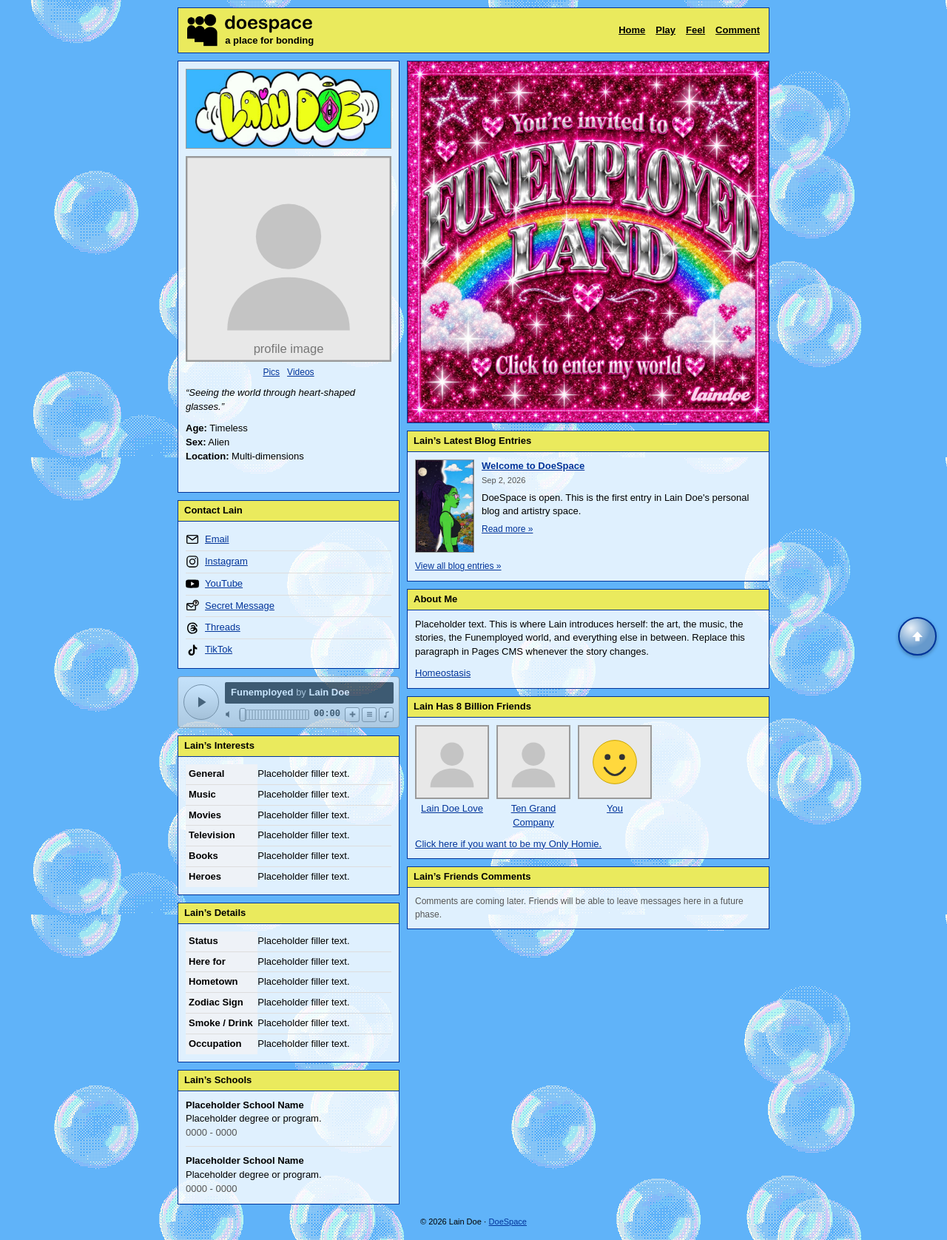
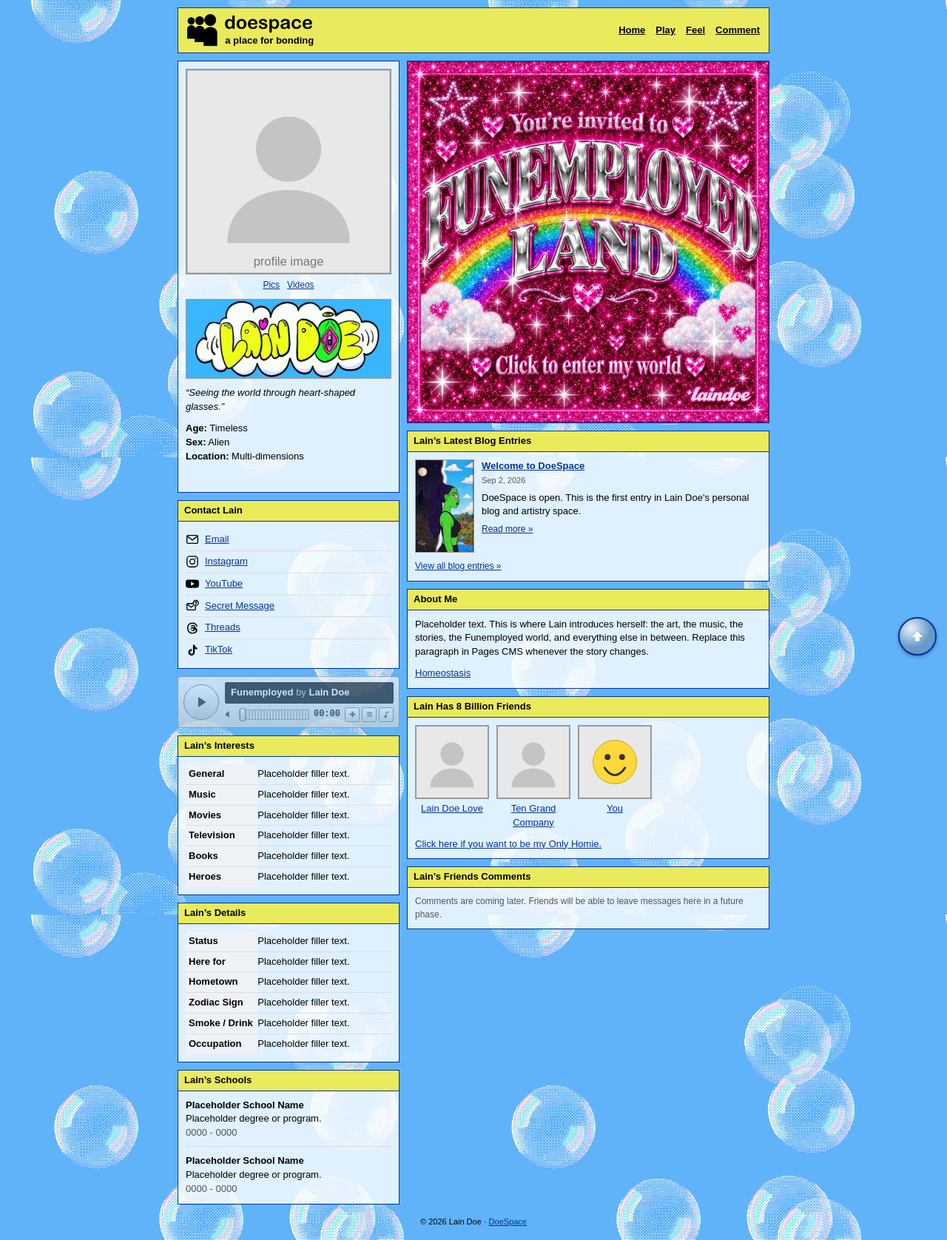
Before and after one commit to laindoe/doespace, a Jekyll site: the page built from index.html, in a window 1280 px wide. Shown: the whole page at 74% size. Built offline with Jekyll 4.4.1, drawn with Linux system fonts in a browser that asks for light colours.

Commit message:
Move the logo into the profile box's second column
The logo was spanning the full width above both columns of the profile
box. Put it inside the info column instead, still above the quote, so on
mobile it sits beside the photo rather than across the whole module.

Co-Authored-By: Claude Opus 5 <noreply@anthropic.com>
Claude-Session: https://claude.ai/code/session_01FmVnPhFBrwKjvLy8gtB4Yv

```diff
--- a/_includes/profile.html
+++ b/_includes/profile.html
@@ -1,10 +1,6 @@
 {%- assign profile = site.data.profile -%}
 <div class="module module-profile">
   <div class="module-body">
-
-    <img class="profile-logo"
-         src="{{ profile.logo | default: '/assets/images/brand/lain-doe-logo.jpg' | relative_url }}"
-         alt="{{ profile.display_name | default: 'Lain Doe' }}">
 
     <div class="profile-box">
 
@@ -19,6 +15,10 @@
       </div>
 
       <div class="profile-info">
+        <img class="profile-logo"
+             src="{{ profile.logo | default: '/assets/images/brand/lain-doe-logo.jpg' | relative_url }}"
+             alt="{{ profile.display_name | default: 'Lain Doe' }}">
+
         <p class="profile-quote">&ldquo;{{ profile.quote }}&rdquo;</p>
 
         <ul class="profile-facts">
```
